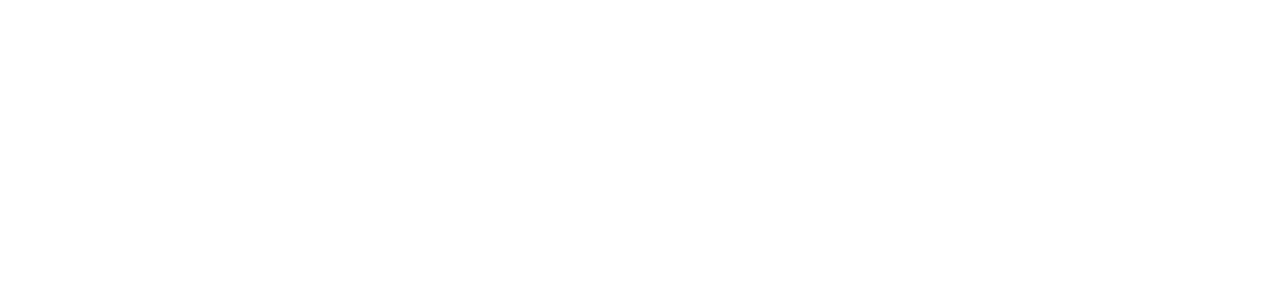
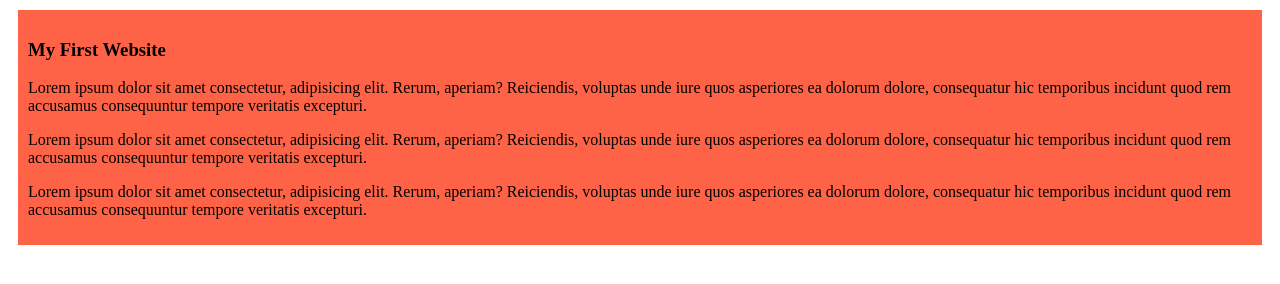
Before and after one commit to razaulkarim2410/my-first-github-repo, a plain HTML site: page index.html in a window 1280 px wide. Drawn offline with Linux system fonts and the light colour scheme.

Commit message:
added the first blog

```diff
--- a/index.html
+++ b/index.html
@@ -4,8 +4,20 @@
   <meta charset="UTF-8">
   <meta name="viewport" content="width=device-width, initial-scale=1.0">
   <title>My First Ever Github Repo</title>
+  <link rel="stylesheet" href="styles2/blog2.css">
 </head>
 <body>
-
+  <div>
+    <h3>My First Website</h3>
+    <p>
+      Lorem ipsum dolor sit amet consectetur, adipisicing elit. Rerum, aperiam? Reiciendis, voluptas unde iure quos asperiores ea dolorum dolore, consequatur hic temporibus incidunt quod rem accusamus consequuntur tempore veritatis excepturi.
+    </p>
+    <p>
+      Lorem ipsum dolor sit amet consectetur, adipisicing elit. Rerum, aperiam? Reiciendis, voluptas unde iure quos asperiores ea dolorum dolore, consequatur hic temporibus incidunt quod rem accusamus consequuntur tempore veritatis excepturi.
+    </p>
+    <p>
+      Lorem ipsum dolor sit amet consectetur, adipisicing elit. Rerum, aperiam? Reiciendis, voluptas unde iure quos asperiores ea dolorum dolore, consequatur hic temporibus incidunt quod rem accusamus consequuntur tempore veritatis excepturi.
+    </p>
+  </div>
 </body>
 </html>
--- /dev/null
+++ b/styles2/blog2.css
@@ -0,0 +1,5 @@
+div{
+  background-color: tomato;
+  padding: 10px;
+  margin: 10px;
+}
```
